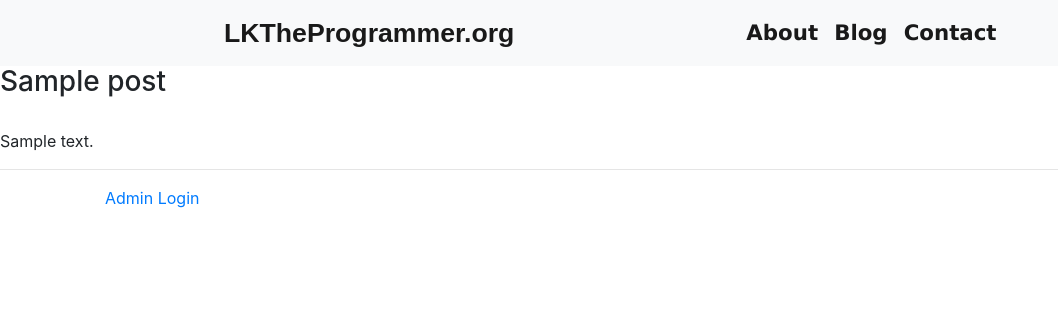
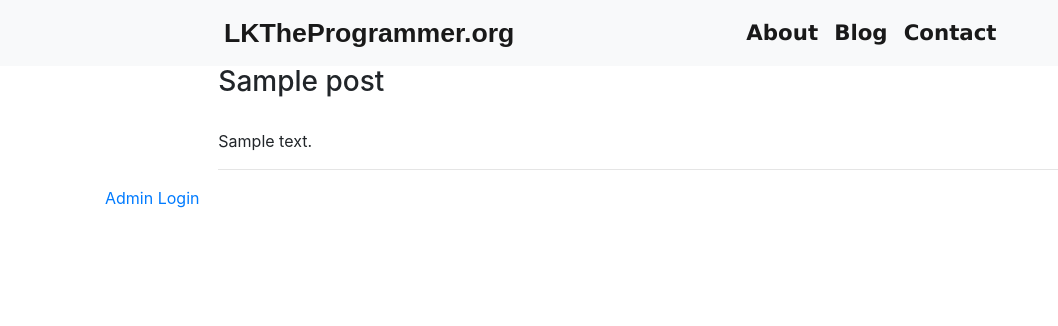
Before and after one commit to LandonKoo0207/lktheprogrammer, a Django app: page / in a window 1280 px wide. Shown: the top 326 px of the page, without its empty margins (0-1058 px from the left). Run offline with Django 3.2, Linux system fonts and the light colour scheme; tables that the repository leaves empty hold one stand-in row (values such as "Sample post"); some libraries are stand-ins or nearby versions.

Commit message:
contents div centered

```diff
--- a/static/css/main.css
+++ b/static/css/main.css
@@ -11,6 +11,11 @@
 	font-size: 20pt;
 	font-family: Arial;
 	font-weight: 600;
+}
+
+#post-content
+{
+	margin: auto;
 }
 
 nav.navbar > div > ul > li > a
--- a/templates/blog/blog.html
+++ b/templates/blog/blog.html
@@ -1,17 +1,6 @@
 {% extends "base.html" %}
 {% load static %}
 {% block body %}
-
-<script>
-	function showHtml(str) {
-			var $contents = $("#contents-html");
-			var html = $.parseHTML(str);
-			alert(html)
-
-			$contents.append(html);
-			$("#contents-html").appendTo($contents);
-	}
-</script>
 
 <div class="row">
 <!-- 	<div class="col-sm-3" id="blog-sidebar">
@@ -28,7 +17,7 @@
 		</ul>
 	</div> -->
 
-	<div class="col-sm-12" id="post-content">
+	<div class="col-sm-8" id="post-content">
 		{% for post in posts %}
 		<h3>
 			{% if user.is_authenticated %}
```
